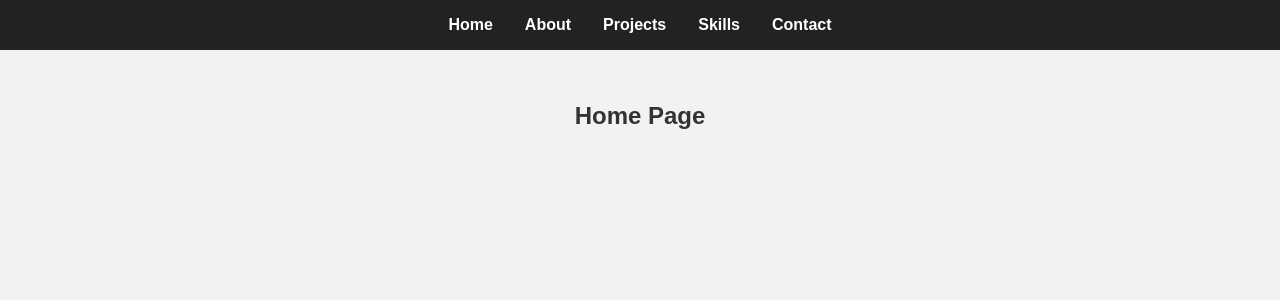
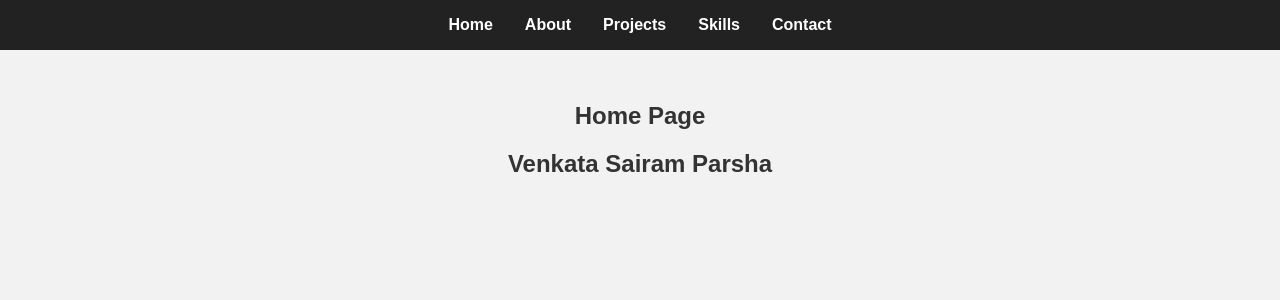
Before and after one commit to Sairam-parsha/my-portfolio, a React (Create React App) app: page / in a window 1280 px wide. Shown: the top 300 px of the page. Built offline with nearby package versions, Linux system fonts and the light colour scheme.

Commit message:
Update homepage with new heading

```diff
--- a/src/pages/About.js
+++ b/src/pages/About.js
@@ -5,6 +5,7 @@ function About() {
     <section>
       <h1>About</h1>
       <p>Hello</p>
+      <p>Hello</p>
     </section>
   );
 }
--- a/src/pages/Home.js
+++ b/src/pages/Home.js
@@ -4,6 +4,7 @@ function Home() {
   return (
     <section>
       <h1>Home Page</h1>
+      <h1>Venkata Sairam Parsha</h1>
     </section>
   );
 }
```
